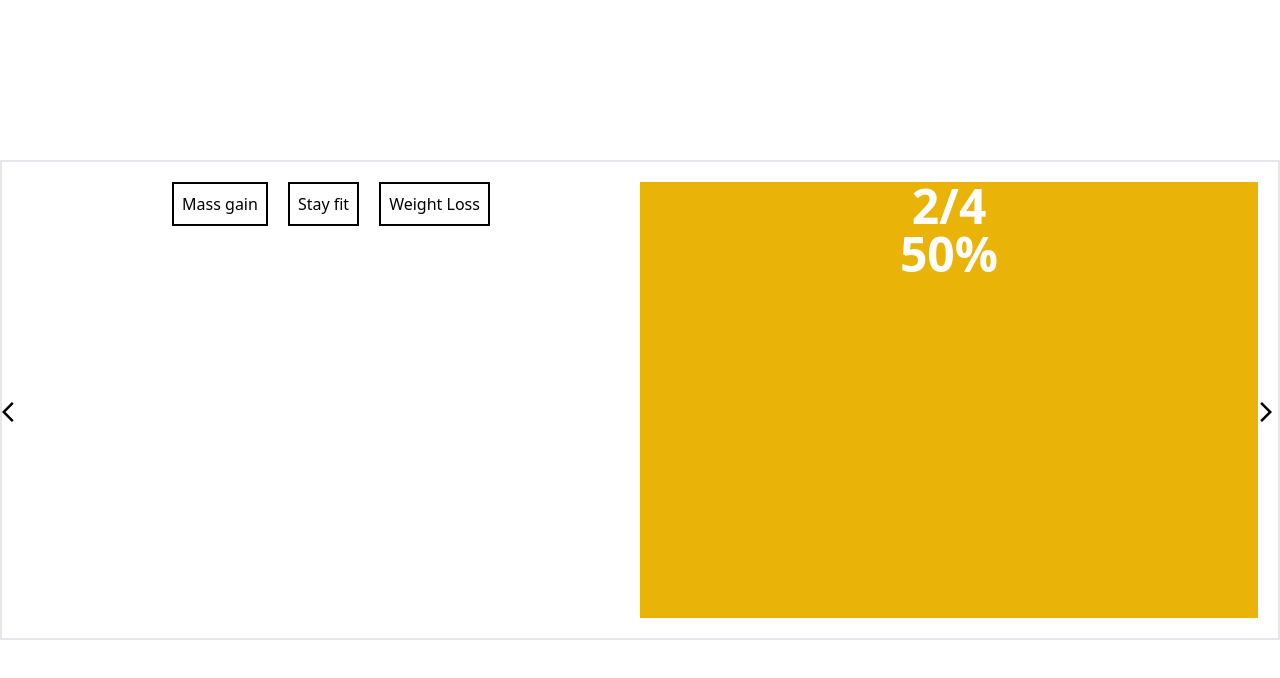
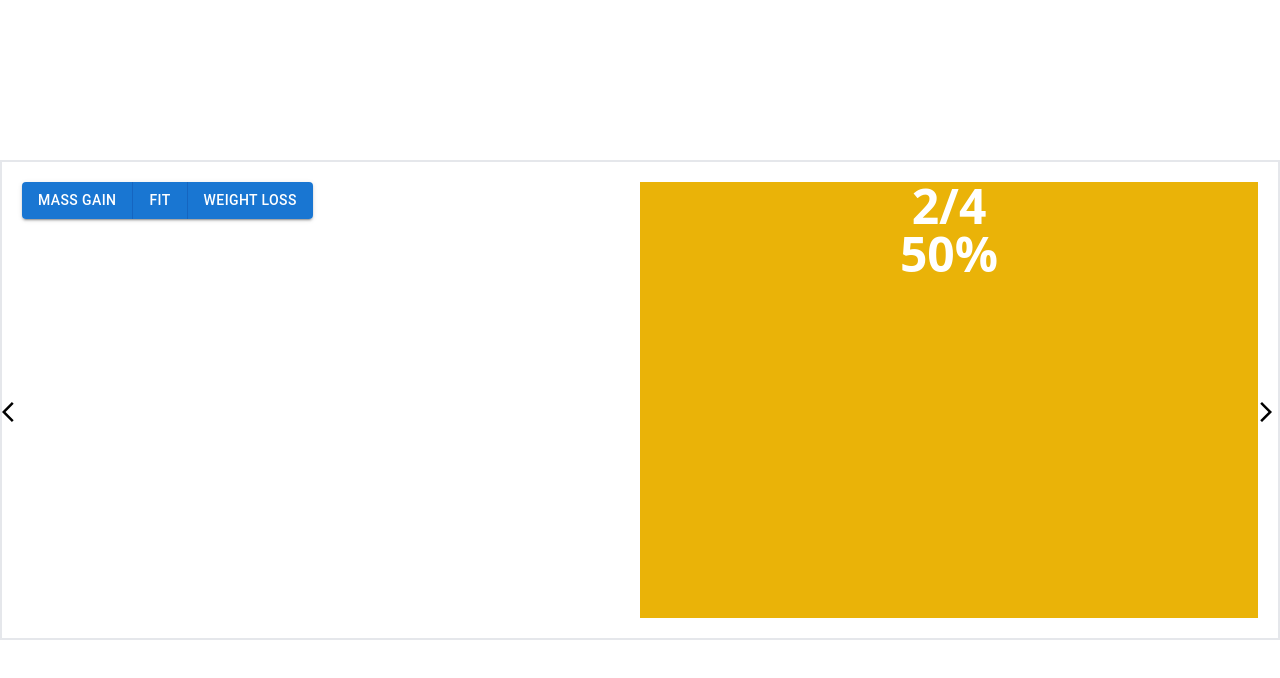
Before and after one commit to Nishantjain10/fitAI, a Next.js app: page /form in a window 1280 px wide. Both pictures are taken after a click on the icon 1266 px from the left and 412 px from the top of the page. Shown: the top 678 px of the page. Built offline with nearby package versions, Linux system fonts and the light colour scheme.

Commit message:
2nd form added

```diff
--- a/app/form/StepFormOne.tsx
+++ b/app/form/StepFormOne.tsx
@@ -1,30 +1,30 @@
 import React from 'react'
 import Input from '@mui/material/Input';
 import TextField from '@mui/material/TextField';
-import useFormOneStore from '@/store/formStore';
+import useFormStore from '@/store/formStore';
 
 const StepForm1 = () => {
-    const age = useFormOneStore(state => state.age)
-    const setAge = useFormOneStore(state => state.setAge)
+
+    const [age, setAge] = useFormStore(state => [state.age, state.setAge])
 
     console.log(age)
 
     return (
         <div className=''>
             <form className='grid grid-cols-3 gap-10'>
-                {/* <input
+                <input
                     type="text"
                     className="border-2"
                     placeholder="Age"
                     onChange={e => setAge(e.target.value)}
-                /> */}
-                <TextField
+                />
+                {/* <TextField
                     type="number"
                     id="outlined-basic"
                     label="Age"
                     variant="outlined"
                     onChange={e => setAge(e.target.value)}
-                />
+                /> */}
 
                 <input
                     type="text"
--- a/app/form/StepFormTwo.tsx
+++ b/app/form/StepFormTwo.tsx
@@ -1,13 +1,31 @@
+import useFormOneStore from '@/store/formStore'
 import React from 'react'
+import Button from '@mui/material/Button';
+import ButtonGroup from '@mui/material/ButtonGroup';
 
 const StepForm2 = () => {
-  return (
-    <div className='flex items-center justify-center gap-5'>
-      <span className='border-2 p-2 border-black'>Mass gain</span>
-      <span className='border-2 p-2 border-black'>Stay fit</span>
-      <span className='border-2 p-2 border-black'>Weight Loss</span>
-    </div>
-  )
+
+    const [selectedType, setSelectedType] = useFormOneStore(state => [
+        state.seletedType,
+        state.setSelectedType
+    ])
+
+    console.log(selectedType)
+
+    const handleClick = (type: string) => {
+        setSelectedType(type)
+    }
+
+    return (
+        <ButtonGroup
+
+            variant="contained"
+            aria-label="outlined primary button group" >
+            <Button onClick={() => handleClick('massgain')} className='text-black hover:text-white'>Mass gain</Button>
+            <Button onClick={() => handleClick('fit')} className='text-black hover:text-white'>Fit</Button>
+            <Button onClick={() => handleClick('weight loss')} className='text-black hover:text-white'>Weight Loss</Button>
+        </ButtonGroup>
+    )
 }
 
 export default StepForm2
--- a/store/formStore.ts
+++ b/store/formStore.ts
@@ -6,6 +6,7 @@ type State = {
     weight: string,
     diseases: string;
     allergies: string
+    seletedType: string
 }
 
 type Actions = {
@@ -14,23 +15,23 @@ type Actions = {
     setWeight: (weight: State['weight']) => void
     setDisease: (diseases: State['diseases']) => void
     setAllergies: (allergies: State['allergies']) => void
+    setSelectedType: (type: State['seletedType']) => void
 }
 
-const useFormOneStore = create<State & Actions>((set) => ({
+const useFormStore = create<State & Actions>((set) => ({
     age: '',
     height: '',
     weight: '',
     diseases: '',
     allergies: '',
+    seletedType: '',
 
     setAge: (age) => set(() => ({ age: age })),
     setHeight: (height) => set(() => ({ height: height })),
     setWeight: (weight) => set(() => ({ weight: weight })),
     setDisease: (diseases) => set(() => ({ diseases: diseases })),
-    setAllergies: (allergies) => set(() => ({ allergies: allergies }))
+    setAllergies: (allergies) => set(() => ({ allergies: allergies })),
+    setSelectedType: (type) => set(() => ({ seletedType: type }))
 }))
 
-
-
-
-export default useFormOneStore
+export default useFormStore
```
